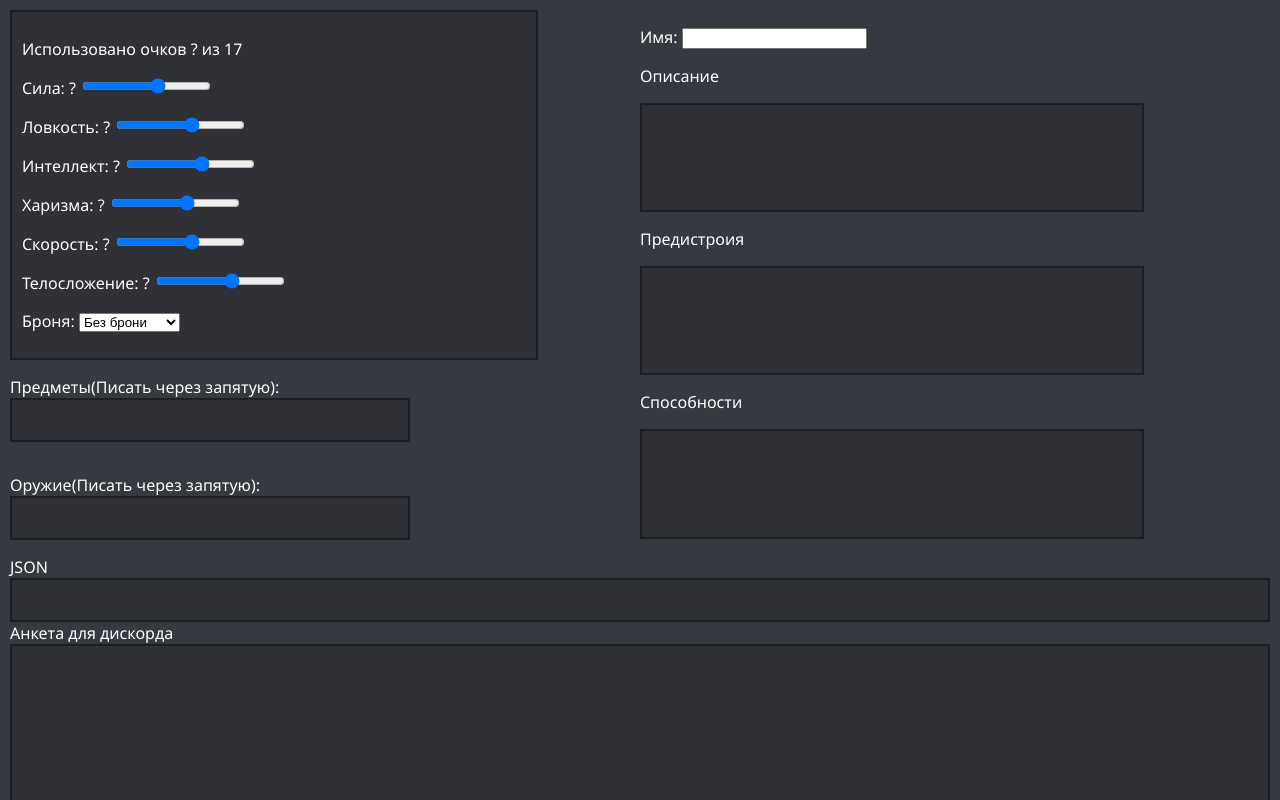
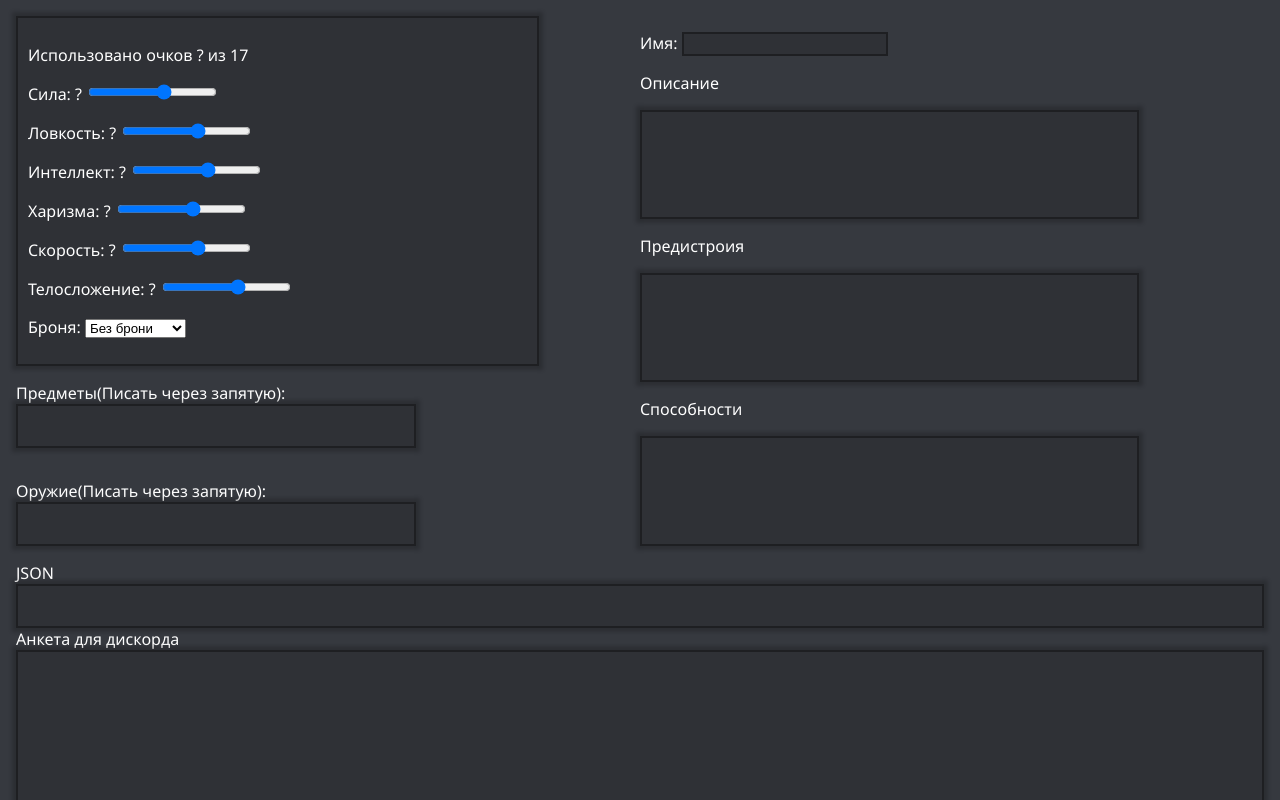
Before and after one commit to Nik1am/gladiators, a plain HTML site: page index.html in a window 1280 px wide. Shown: the top 800 px of the page. Drawn offline with Linux system fonts and the light colour scheme.

Commit message:
Add files via upload

```diff
--- a/index.html
+++ b/index.html
@@ -10,7 +10,7 @@
         font-family: 'Segoe UI', Tahoma, Geneva, Verdana, sans-serif;
         color: #FFF;
         margin:0;
-        padding:10;
+        padding:16;
         background-color: #36393f ;
     }
     textarea {
@@ -27,23 +27,28 @@
         width:400px;
     }
     #json #json_out {
+        box-shadow: 0px 0px 4px 4px #00000033;
         width:100%;
         resize: none;
     }
     #discord #discord_out {
+        box-shadow: 0px 0px 4px 4px #00000033;
         width:100%;
         height:100%;
         resize: none;
     }
     #items {
+        box-shadow: 0px 0px 4px 4px #00000033;
         width:400px;
         resize: none;
     }
     #weapons {
+        box-shadow: 0px 0px 4px 4px #00000033;
         width:400px;
         resize: none;
     }
     #abilities_text,#description_text,#lore_text {
+        box-shadow: 0px 0px 4px 4px #00000033;
         resize: none;
         width: 80%;
         height: 20%;
@@ -55,6 +60,13 @@
     #points {
         padding: 10;
         width: 80%;
+        background-color: #2f3136;
+        border: 2px #1e1f22 solid;
+        box-shadow: 0px 0px 4px 4px #00000033;
+    }
+    #name {
+        font-family: 'Segoe UI', Tahoma, Geneva, Verdana, sans-serif;
+        color: #FFF;
         background-color: #2f3136;
         border: 2px #1e1f22 solid;
     }
```
